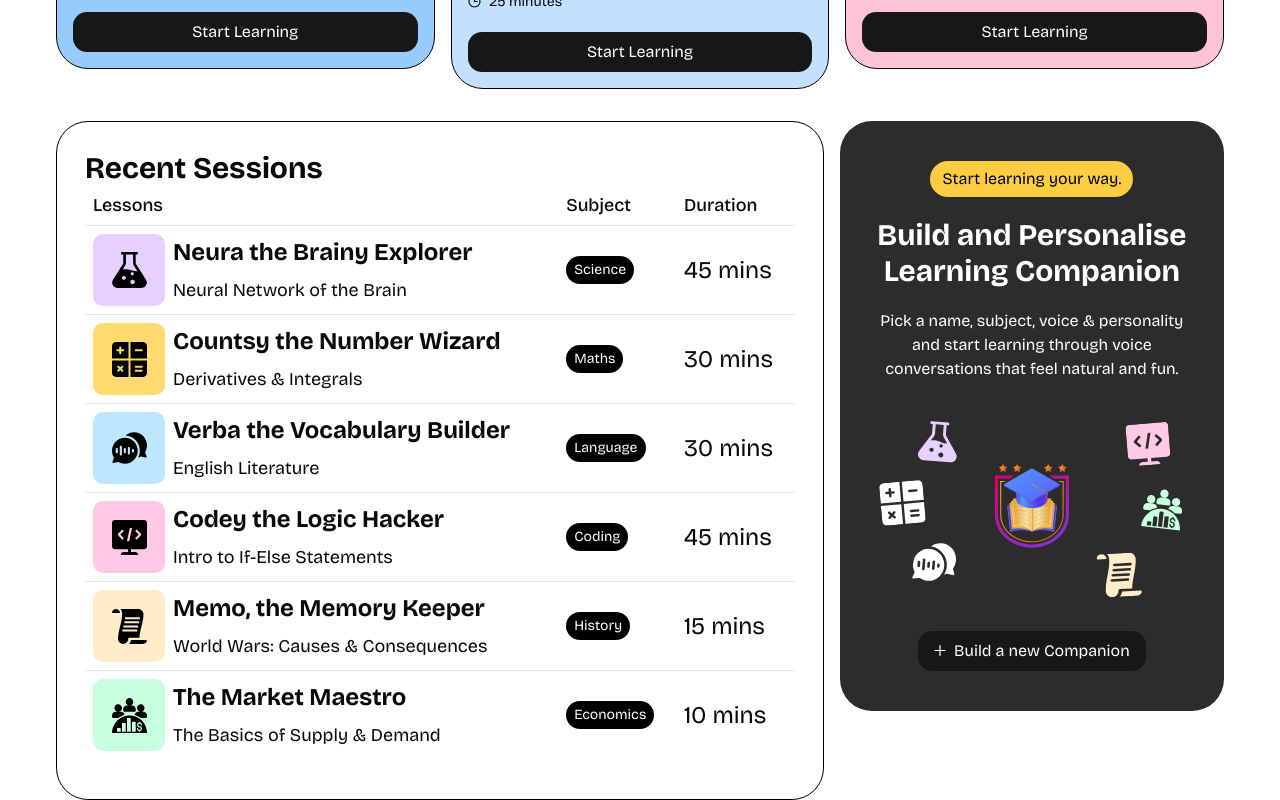
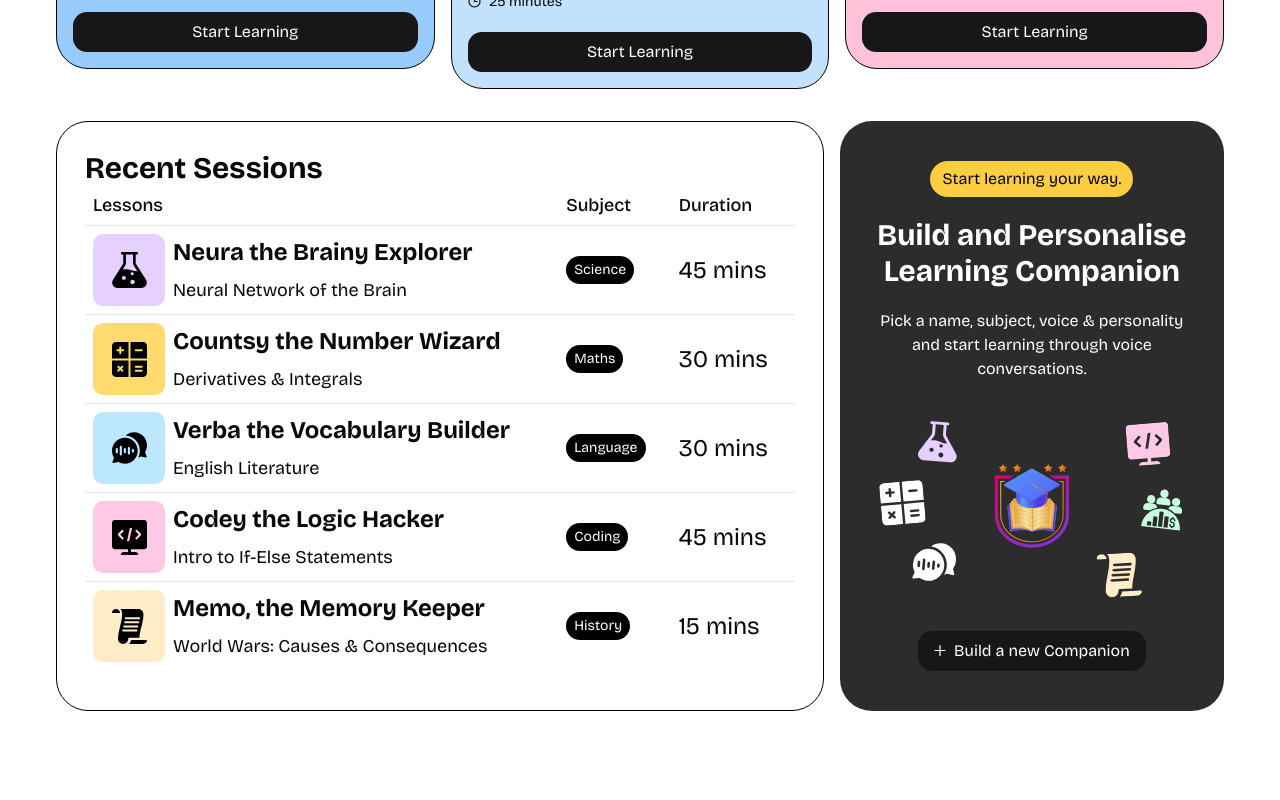
Before and after one commit to owenmicheal/e-learning, a Next.js app: page / in a window 1280 px wide. Shown: the part 402-1202 px from the top of the page. After the commit the page ends 1113 px from the top, so only its background shows below. Built offline with nearby package versions, Linux system fonts and the light colour scheme.

Commit message:
small fix on the home page

```diff
--- a/components/cards/CTA.tsx
+++ b/components/cards/CTA.tsx
@@ -10,7 +10,7 @@ const CTA = () => {
       </h2>
       <p>
         Pick a name, subject, voice & personality and start learning through
-        voice conversations that feel natural and fun.
+        voice conversations.
       </p>
 
       <Image src="/images/cta.svg" alt="cta image" width={362} height={232} />
--- a/constants/index.ts
+++ b/constants/index.ts
@@ -1,11 +1,4 @@
-export const subjects = [
-  "maths",
-  "language",
-  "science",
-  "history",
-  "coding",
-  "economics",
-];
+export const subjects = ["maths", "language", "science", "history", "coding"];
 
 export const subjectsColors = {
   science: "#E5D0FF",
@@ -13,7 +6,6 @@ export const subjectsColors = {
   language: "#BDE7FF",
   coding: "#FFC8E4",
   history: "#FFECC8",
-  economics: "#C8FFDF",
 };
 
 export const voices = {
@@ -62,12 +54,4 @@ export const recentSessions = [
     duration: 15,
     color: "#FFECC8",
   },
-  {
-    id: "6",
-    subject: "economics",
-    name: "The Market Maestro",
-    topic: "The Basics of Supply & Demand",
-    duration: 10,
-    color: "#C8FFDF",
-  },
 ];
```
